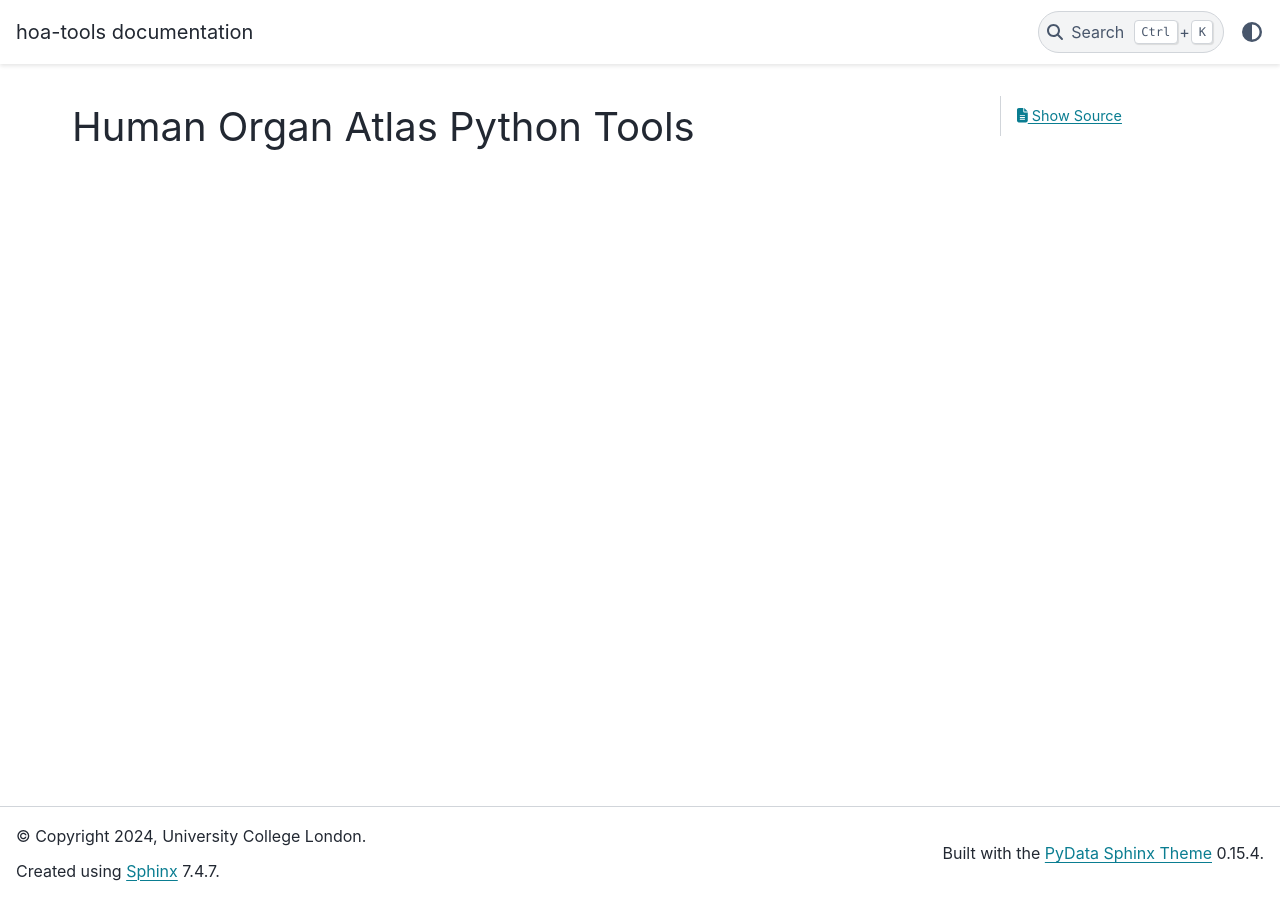
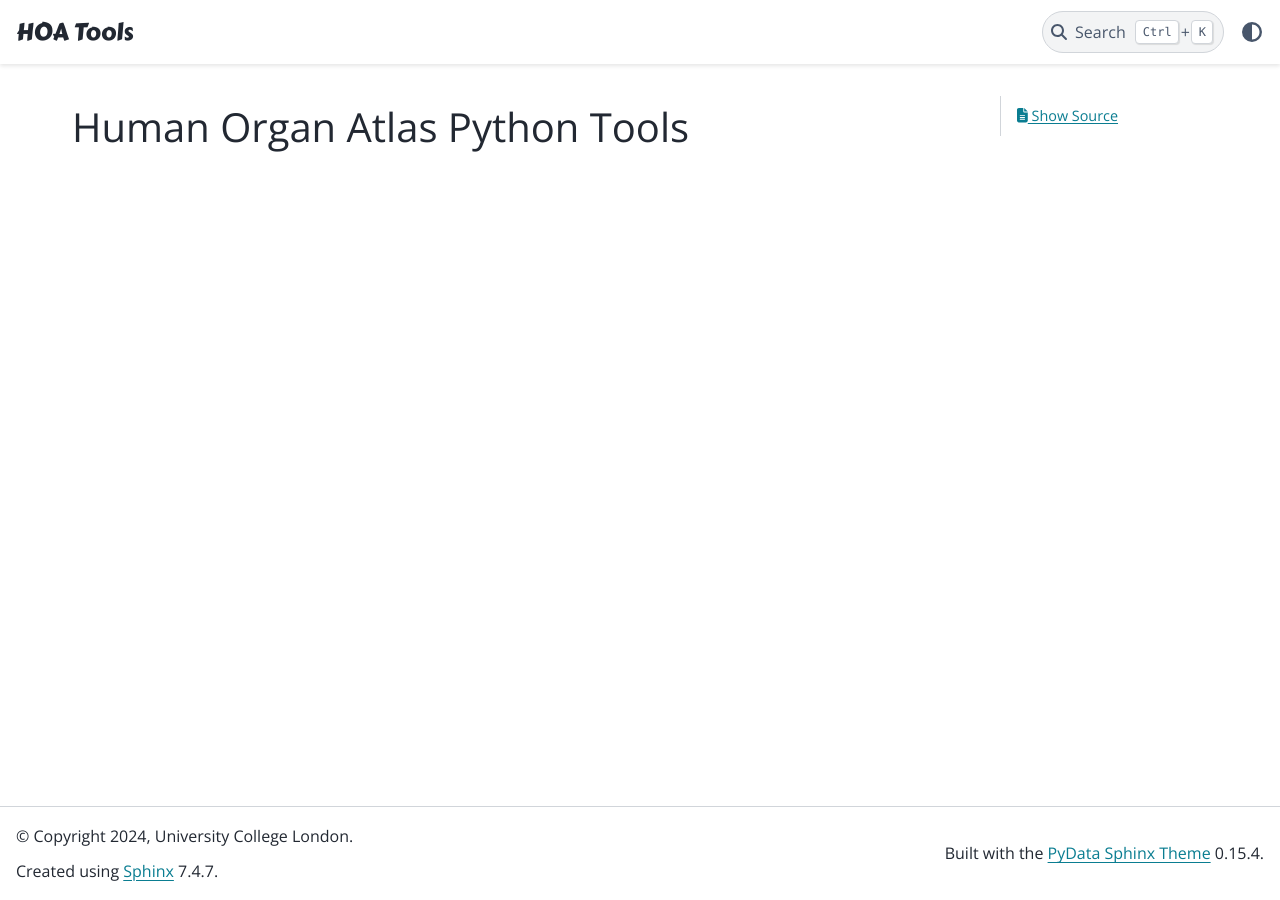
Before and after one commit to HumanOrganAtlas/hoa-tools, a Sphinx documentation site: the page built from docs/index.rst, in a window 1280 px wide. Built offline with Sphinx 7.4.7 and the PyData theme 0.15.4, drawn with Linux system fonts in a browser that asks for light colours.

Commit message:
Make docs look more like HOA website

```diff
--- /dev/null
+++ b/docs/_static/hoa-style.css
@@ -0,0 +1,18 @@
+@import url("https://fonts.googleapis.com/css2?family=Carter+One&display=swap");
+@import url("https://fonts.googleapis.com/css2?family=Carter+One&family=Open+Sans:ital,wght@0,300..800;1,300..800&display=swap");
+
+.title.logo__title {
+  font-family: "Carter One", system-ui;
+  font-weight: 400;
+  font-style: normal;
+  font-size: 24px;
+}
+
+html {
+  --pst-font-family-base: "Open Sans", var(--pst-font-family-base-system);
+  --pst-font-family-heading: "Open Sans", var(--pst-font-family-base-system);
+}
+
+h1 {
+  font-weight: 300;
+}
--- a/docs/conf.py
+++ b/docs/conf.py
@@ -25,3 +25,12 @@ exclude_patterns = ["_build", "Thumbs.db", ".DS_Store"]
 # https://www.sphinx-doc.org/en/master/usage/configuration.html#options-for-html-output
 
 html_theme = "pydata_sphinx_theme"
+html_static_path = ["_static"]
+html_css_files = [
+    "hoa-style.css",
+]
+html_theme_options = {
+    "logo": {
+        "text": "HOA Tools",
+    }
+}
```
